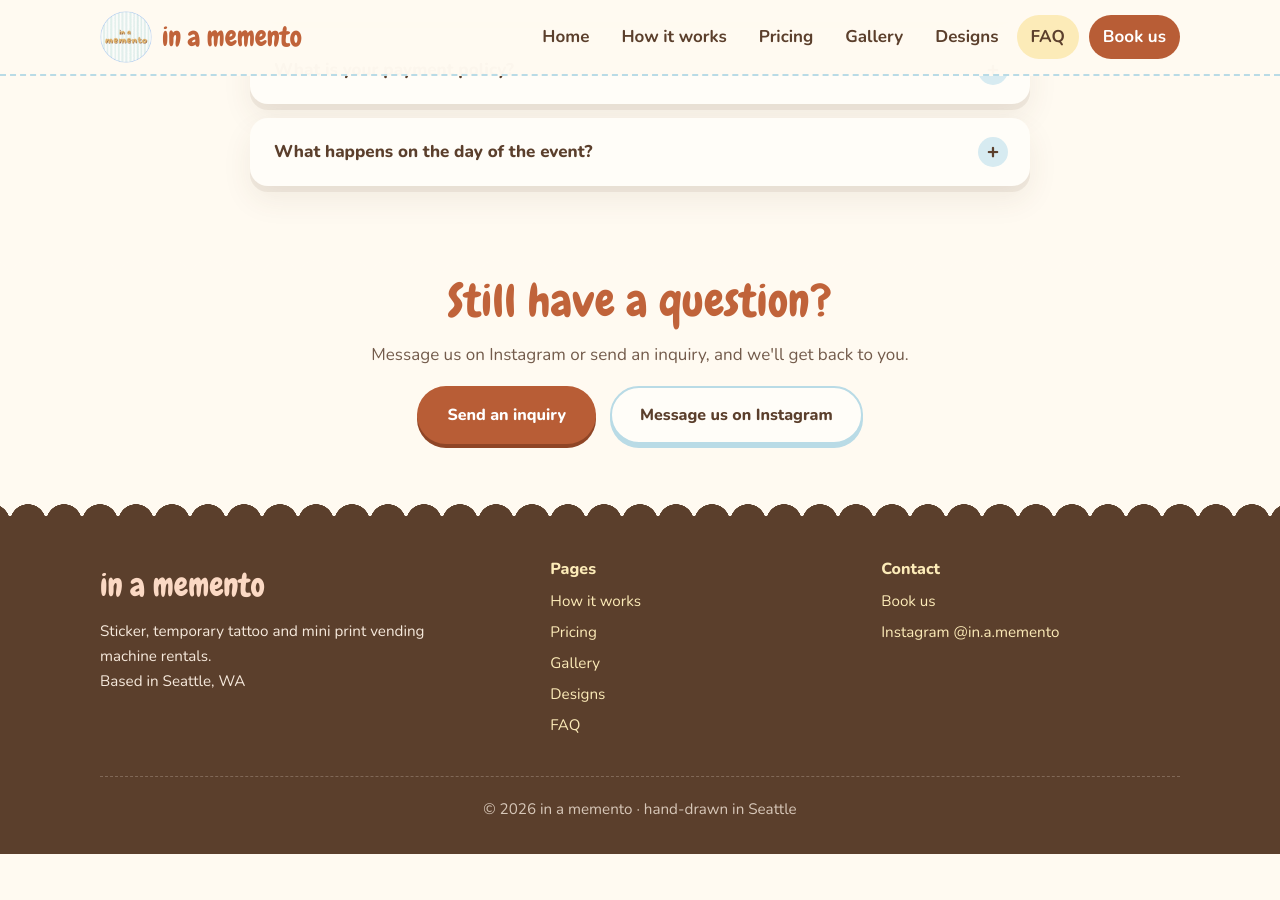
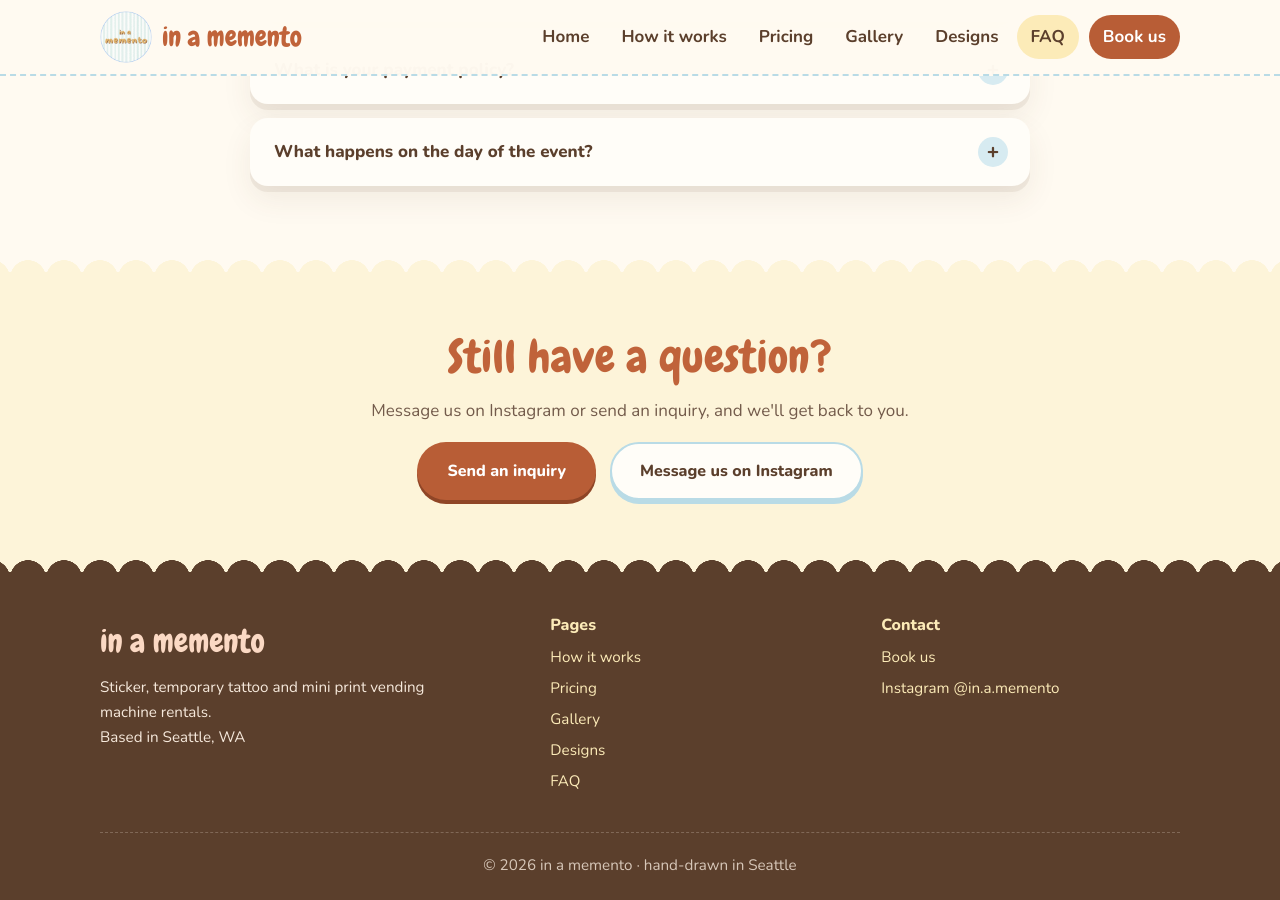
Before and after one commit to andrew-hy-kim/in.a.memento, a Jekyll site: the page built from faq/index.html, in a window 1280 px wide and 900 px high, scrolled down 1586 px. Built offline with Jekyll 4.4.1, drawn with Linux system fonts in a browser that asks for light colours; before the commit the page ends 2440 px from its top, so only the background shows below that.

Commit message:
FAQ: closing section on the butter background, like How it works and Gallery
Co-Authored-By: Claude Opus 5.5 <noreply@anthropic.com>

```diff
--- a/faq/index.html
+++ b/faq/index.html
@@ -36,7 +36,7 @@ schema_faq: true
   </div>
 </section>
 
-<section class="cta-band bg-cream">
+<section class="cta-band bg-butter">
   <div class="container">
     <h2>Still have a question?</h2>
     <p class="muted">Message us on Instagram or send an inquiry, and we'll get back to you.</p>
```
